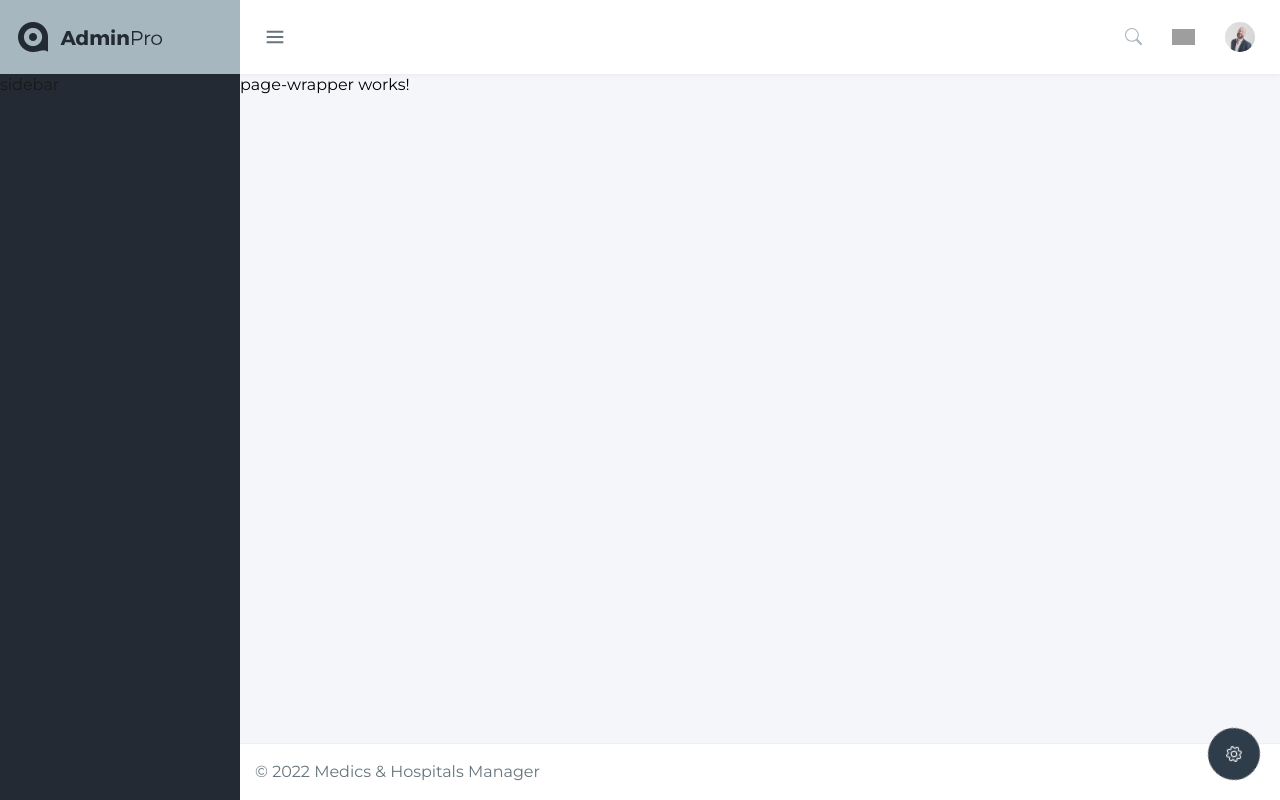
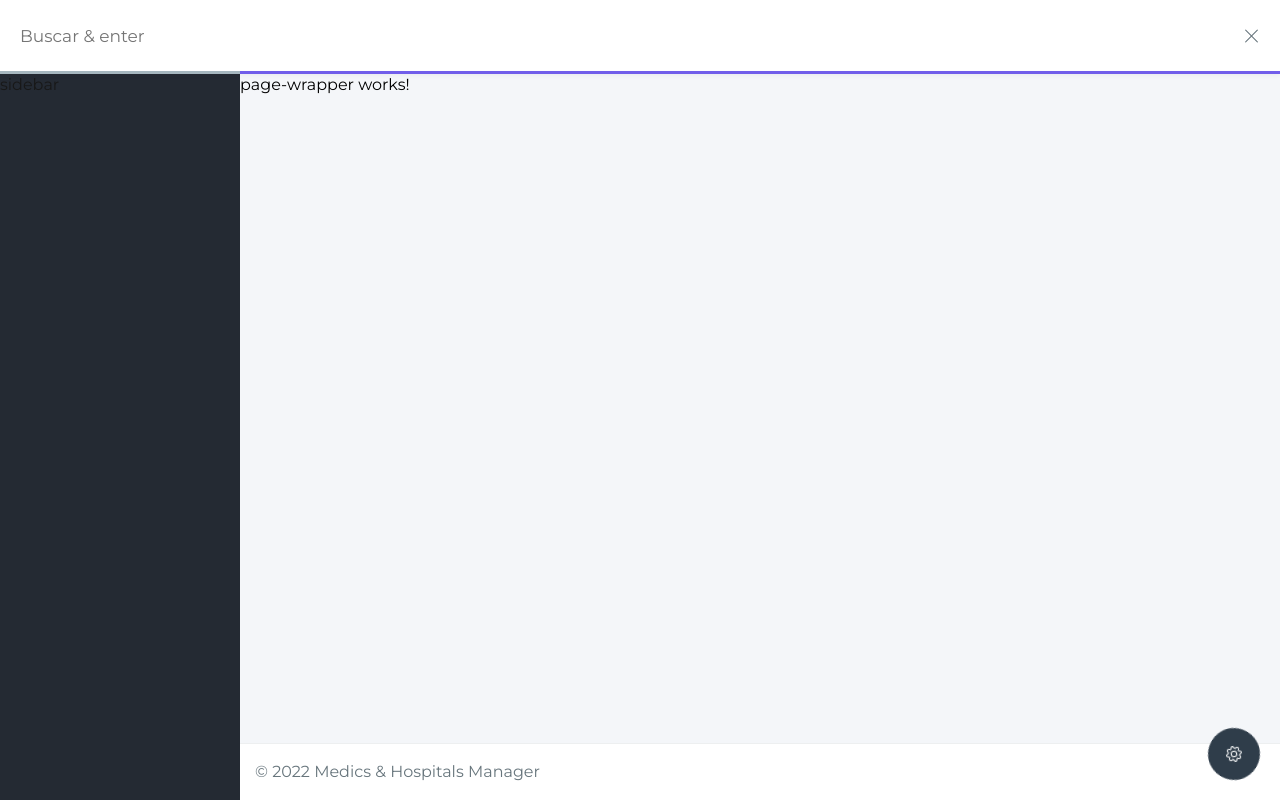
Before and after one commit to juanfdx/angular-adminPro, an Angular app: page / in a window 1280 px wide. Both pictures are taken after a click on the link 1133 px from the left and 37 px from the top of the page. Built offline with nearby package versions, Linux system fonts and the light colour scheme; grey boxes are pictures that could not be loaded.

Commit message:
adminPro v0.0.5

```diff
--- /dev/null
+++ b/src/app/components/search-form/search-form.component.html
@@ -0,0 +1,8 @@
+<form *ngIf="searchForm" class="search">
+  <input class="search__input" type="text" placeholder="Buscar & enter">
+  <a (click)="hideSearchForm()" class="search__close-link">
+    <svg xmlns="http://www.w3.org/2000/svg" width="16" height="16" fill="currentColor" class="search__close-svg-search" viewBox="0 0 16 16">
+      <path d="M2.146 2.854a.5.5 0 1 1 .708-.708L8 7.293l5.146-5.147a.5.5 0 0 1 .708.708L8.707 8l5.147 5.146a.5.5 0 0 1-.708.708L8 8.707l-5.146 5.147a.5.5 0 0 1-.708-.708L7.293 8 2.146 2.854Z"/>
+    </svg>
+  </a>
+</form>
--- /dev/null
+++ b/src/app/components/search-form/search-form.component.scss
@@ -0,0 +1,39 @@
+@import 'mixins';
+
+/* ----- SEARCH ----- */
+
+.search {
+  position: absolute;
+  top: 0;
+  left: 0;
+  width: 100%;
+  color: #67757c;
+  background-color: #FFFFFF;
+
+  @media (max-width: 575px) {
+    display: none;
+  }
+
+  &__input {
+    padding: 25.5px 40px 25.5px 20px;
+    font-size: 17px;
+    width: calc(100% - 60px);
+    border: none;
+    outline: none;
+  }
+
+  &__close-link {
+    position: absolute;
+    top: 50%;
+    transform: translateY(-50%);
+    right: 20px;
+    display: inline-block;
+    cursor: pointer;
+  }
+
+  &__close-svg-search {
+    width: 17px;
+    min-width: 17px;
+    height: 17px;
+  }
+}
--- /dev/null
+++ b/src/app/components/search-form/search-form.component.ts
@@ -0,0 +1,21 @@
+import { Component, EventEmitter, Input, OnInit, Output } from '@angular/core';
+
+@Component({
+  selector: 'app-search-form',
+  templateUrl: './search-form.component.html',
+  styleUrls: ['./search-form.component.scss']
+})
+export class SearchFormComponent implements OnInit {
+
+  @Input() searchForm   : boolean = false
+  @Output() closeSearch = new EventEmitter<boolean>();
+
+  constructor() { }
+
+  ngOnInit(): void {
+  }
+
+  hideSearchForm(): void {
+    this.closeSearch.emit(false)
+  }
+}
--- a/src/app/shared/header/header.component.html
+++ b/src/app/shared/header/header.component.html
@@ -38,12 +38,15 @@
       <ul class="header__navbar">
         <!-- magnifier icon -->
         <li class="header__navbar-item">
-          <a class="header__navbar-link">
+          <a (click)="showSearchForm()" class="header__navbar-link">
             <svg xmlns="http://www.w3.org/2000/svg" width="16" height="16" fill="currentColor" class="header__navbar-svg" viewBox="0 0 16 16">
               <path d="M11.742 10.344a6.5 6.5 0 1 0-1.397 1.398h-.001c.03.04.062.078.098.115l3.85 3.85a1 1 0 0 0 1.415-1.414l-3.85-3.85a1.007 1.007 0 0 0-.115-.1zM12 6.5a5.5 5.5 0 1 1-11 0 5.5 5.5 0 0 1 11 0z"/>
             </svg>
           </a>
         </li>
+        <app-search-form [searchForm]="searchForm"
+                         (closeSearch)="showSearchForm()">
+        </app-search-form>
         <!-- end magnifier icon -->
 
         <!-- email -->
--- a/src/app/shared/header/header.component.scss
+++ b/src/app/shared/header/header.component.scss
@@ -8,7 +8,7 @@
   width: 100%;
   height: 74px;
   color: #67757c;
-  background-color: #FFFFFF;
+  background-color: #715EEA;
   box-shadow: 0 1px 5px rgb(0 0 0 / 5%);
   z-index: 10;
 
@@ -94,9 +94,6 @@
     @include flex(row, nowrap, space-between, center);
   }
 
-  // &__menu {
-
-  // }
 
   &__menu-link {
     height: 74px;
--- a/src/app/shared/header/header.component.ts
+++ b/src/app/shared/header/header.component.ts
@@ -12,6 +12,7 @@ export class HeaderComponent implements OnInit {
   public active      : boolean = false
   public dropProfile : boolean = false
   public dropLang    : boolean = false
+  public searchForm  : boolean = false
   public screenWidth : number = 0
 
   public listObservers$: Subscription[] = [];
@@ -58,6 +59,10 @@ export class HeaderComponent implements OnInit {
     this.listObservers$.push(observer2$)
   }
 
+  showSearchForm(): void {
+    this.searchForm = !this.searchForm
+  }
+
   ngOnDestroy(): void {
     this.listObservers$.forEach(u => u.unsubscribe())
   }
```
Also changed, not shown: src/app/components/components.module.ts (+5 -2 lines), 1 other file (tests, documents, lock files or other folders).
